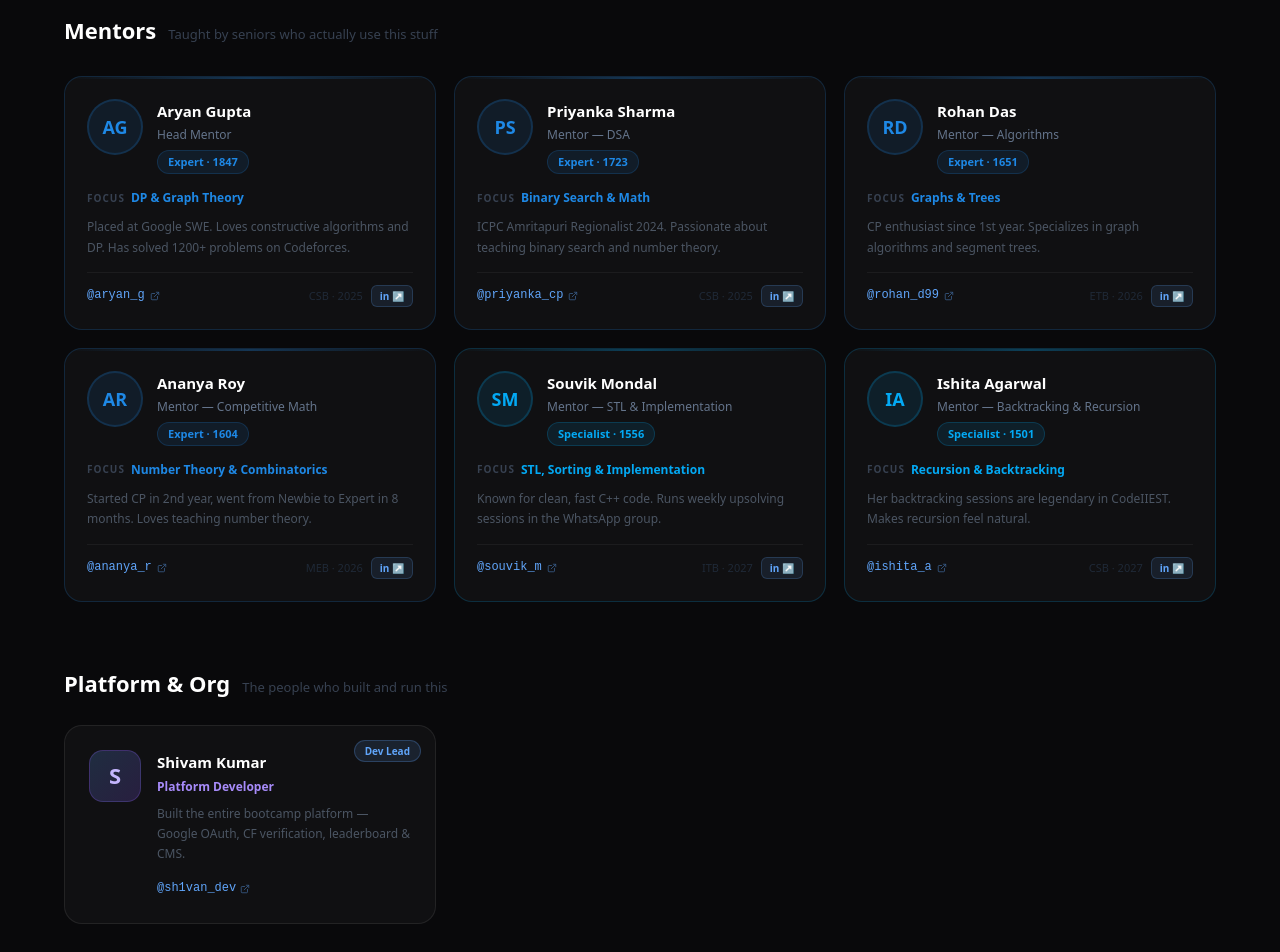
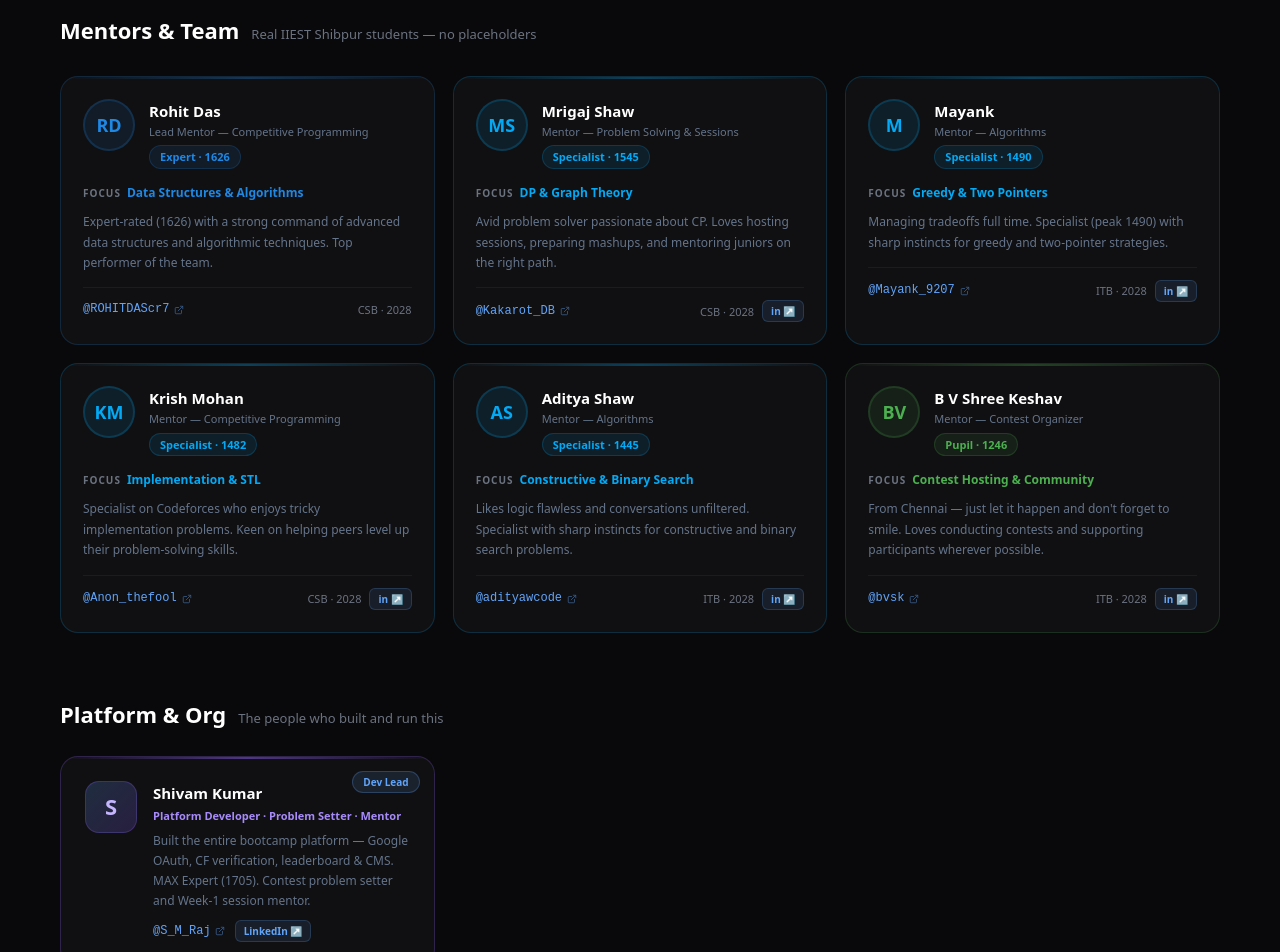
Before and after one commit to shivam-smraj/CodeIIEST-Summer-Bootcamp, a Next.js app: page /team in a window 1280 px wide. Shown: the part 620-1572 px from the top of the page. Built offline with nearby package versions, Linux system fonts and the light colour scheme; no server answers.

Commit message:
feat: update team page with real member data from Google Form

```diff
--- a/src/app/team/page.tsx
+++ b/src/app/team/page.tsx
@@ -7,107 +7,106 @@ export const metadata: Metadata = {
   description: 'Meet the CodeIIEST CP Team — mentors and organizers of the CodeIIEST CP & DSA Summer Bootcamp 2026.',
 };
 
-// ── Team data ──────────────────────────────────────────────────────────────────
-// Replace with real data from Google Form submissions before June 1st
+// ── Team data (from Google Form — May 28, 2026) ───────────────────────────────
 const MENTORS: {
   name: string; role: string; cfHandle: string; cfRating: number;
   cfRank: string; department: string; batch: number;
   linkedin?: string; image?: string; bio: string; speciality: string;
 }[] = [
   {
-    name: 'Aryan Gupta',
-    role: 'Head Mentor',
-    cfHandle: 'aryan_g',
-    cfRating: 1847,
+    name: 'Rohit Das',
+    role: 'Lead Mentor — Competitive Programming',
+    cfHandle: 'ROHITDAScr7',
+    cfRating: 1626,
     cfRank: 'expert',
     department: 'CSB',
-    batch: 2025,
-    bio: 'Placed at Google SWE. Loves constructive algorithms and DP. Has solved 1200+ problems on Codeforces.',
-    speciality: 'DP & Graph Theory',
-    linkedin: 'https://linkedin.com/',
+    batch: 2028,
+    bio: 'Expert-rated (1626) with a strong command of advanced data structures and algorithmic techniques. Top performer of the team.',
+    speciality: 'Data Structures & Algorithms',
   },
   {
-    name: 'Priyanka Sharma',
-    role: 'Mentor — DSA',
-    cfHandle: 'priyanka_cp',
-    cfRating: 1723,
-    cfRank: 'expert',
+    name: 'Mrigaj Shaw',
+    role: 'Mentor — Problem Solving & Sessions',
+    cfHandle: 'Kakarot_DB',
+    cfRating: 1545,
+    cfRank: 'specialist',
     department: 'CSB',
-    batch: 2025,
-    bio: 'ICPC Amritapuri Regionalist 2024. Passionate about teaching binary search and number theory.',
-    speciality: 'Binary Search & Math',
-    linkedin: 'https://linkedin.com/',
+    batch: 2028,
+    bio: 'Avid problem solver passionate about CP. Loves hosting sessions, preparing mashups, and mentoring juniors on the right path.',
+    speciality: 'DP & Graph Theory',
+    linkedin: 'https://www.linkedin.com/in/mrigaj-shaw-462767277/',
   },
   {
-    name: 'Rohan Das',
+    name: 'Mayank',
     role: 'Mentor — Algorithms',
-    cfHandle: 'rohan_d99',
-    cfRating: 1651,
-    cfRank: 'expert',
-    department: 'ETB',
-    batch: 2026,
-    bio: 'CP enthusiast since 1st year. Specializes in graph algorithms and segment trees.',
-    speciality: 'Graphs & Trees',
-    linkedin: 'https://linkedin.com/',
+    cfHandle: 'Mayank_9207',
+    cfRating: 1490,
+    cfRank: 'specialist',
+    department: 'ITB',
+    batch: 2028,
+    bio: 'Managing tradeoffs full time. Specialist (peak 1490) with sharp instincts for greedy and two-pointer strategies.',
+    speciality: 'Greedy & Two Pointers',
+    linkedin: 'https://www.linkedin.com/in/mayank9207',
   },
   {
-    name: 'Ananya Roy',
-    role: 'Mentor — Competitive Math',
-    cfHandle: 'ananya_r',
-    cfRating: 1604,
-    cfRank: 'expert',
-    department: 'MEB',
-    batch: 2026,
-    bio: 'Started CP in 2nd year, went from Newbie to Expert in 8 months. Loves teaching number theory.',
-    speciality: 'Number Theory & Combinatorics',
-    linkedin: 'https://linkedin.com/',
+    name: 'Krish Mohan',
+    role: 'Mentor — Competitive Programming',
+    cfHandle: 'Anon_thefool',
+    cfRating: 1482,
+    cfRank: 'specialist',
+    department: 'CSB',
+    batch: 2028,
+    bio: 'Specialist on Codeforces who enjoys tricky implementation problems. Keen on helping peers level up their problem-solving skills.',
+    speciality: 'Implementation & STL',
+    linkedin: 'https://www.linkedin.com/in/krish-mohan-072442344/',
   },
   {
-    name: 'Souvik Mondal',
-    role: 'Mentor — STL & Implementation',
-    cfHandle: 'souvik_m',
-    cfRating: 1556,
+    name: 'Aditya Shaw',
+    role: 'Mentor — Algorithms',
+    cfHandle: 'adityawcode',
+    cfRating: 1445,
     cfRank: 'specialist',
     department: 'ITB',
-    batch: 2027,
-    bio: 'Known for clean, fast C++ code. Runs weekly upsolving sessions in the WhatsApp group.',
-    speciality: 'STL, Sorting & Implementation',
-    linkedin: 'https://linkedin.com/',
+    batch: 2028,
+    bio: 'Likes logic flawless and conversations unfiltered. Specialist with sharp instincts for constructive and binary search problems.',
+    speciality: 'Constructive & Binary Search',
+    linkedin: 'https://www.linkedin.com/in/aditya-shaw-code',
   },
   {
-    name: 'Ishita Agarwal',
-    role: 'Mentor — Backtracking & Recursion',
-    cfHandle: 'ishita_a',
-    cfRating: 1501,
-    cfRank: 'specialist',
-    department: 'CSB',
-    batch: 2027,
-    bio: 'Her backtracking sessions are legendary in CodeIIEST. Makes recursion feel natural.',
-    speciality: 'Recursion & Backtracking',
-    linkedin: 'https://linkedin.com/',
+    name: 'B V Shree Keshav',
+    role: 'Mentor — Contest Organizer',
+    cfHandle: 'bvsk',
+    cfRating: 1246,
+    cfRank: 'pupil',
+    department: 'ITB',
+    batch: 2028,
+    bio: "From Chennai — just let it happen and don't forget to smile. Loves conducting contests and supporting participants wherever possible.",
+    speciality: 'Contest Hosting & Community',
+    linkedin: 'https://www.linkedin.com/in/shree-keshav-440088348',
   },
 ];
 
 const ORGANIZERS = [
   {
     name: 'Shivam Kumar',
-    role: 'Platform Developer',
-    cfHandle: 'sh1van_dev',
+    role: 'Platform Developer · Problem Setter · Mentor',
+    cfHandle: 'S_M_Raj',
+    cfRating: 1705,
     department: 'EEB',
     batch: 2028,
-    bio: 'Built the entire bootcamp platform — Google OAuth, CF verification, leaderboard & CMS.',
-    linkedin: undefined as string | undefined,
+    bio: 'Built the entire bootcamp platform — Google OAuth, CF verification, leaderboard & CMS. MAX Expert (1705). Contest problem setter and Week-1 session mentor.',
+    linkedin: 'https://www.linkedin.com/in/smraj0198/',
     isDevLead: true,
   },
 ];
 
-const RANK_COLORS: Record<string, { text: string; bg: string; border: string; gradient: string }> = {
-  newbie:             { text: '#9e9e9e', bg: 'rgba(158,158,158,0.10)', border: 'rgba(158,158,158,0.20)', gradient: 'from-gray-500/20 to-gray-600/10' },
-  pupil:              { text: '#4caf50', bg: 'rgba(76,175,80,0.10)',   border: 'rgba(76,175,80,0.20)',   gradient: 'from-green-500/20 to-green-600/10' },
-  specialist:         { text: '#03a9f4', bg: 'rgba(3,169,244,0.10)',   border: 'rgba(3,169,244,0.20)',   gradient: 'from-cyan-500/20 to-blue-600/10' },
-  expert:             { text: '#1e88e5', bg: 'rgba(30,136,229,0.10)',  border: 'rgba(30,136,229,0.20)',  gradient: 'from-blue-500/20 to-blue-700/10' },
-  'candidate master': { text: '#aa00ff', bg: 'rgba(170,0,255,0.10)',   border: 'rgba(170,0,255,0.20)',   gradient: 'from-purple-500/20 to-violet-700/10' },
-  master:             { text: '#ff6d00', bg: 'rgba(255,109,0,0.10)',   border: 'rgba(255,109,0,0.20)',   gradient: 'from-orange-500/20 to-amber-600/10' },
+const RANK_COLORS: Record<string, { text: string; bg: string; border: string }> = {
+  newbie:             { text: '#9e9e9e', bg: 'rgba(158,158,158,0.10)', border: 'rgba(158,158,158,0.20)' },
+  pupil:              { text: '#4caf50', bg: 'rgba(76,175,80,0.10)',   border: 'rgba(76,175,80,0.20)'   },
+  specialist:         { text: '#03a9f4', bg: 'rgba(3,169,244,0.10)',   border: 'rgba(3,169,244,0.20)'   },
+  expert:             { text: '#1e88e5', bg: 'rgba(30,136,229,0.10)',  border: 'rgba(30,136,229,0.20)'  },
+  'candidate master': { text: '#aa00ff', bg: 'rgba(170,0,255,0.10)',   border: 'rgba(170,0,255,0.20)'   },
+  master:             { text: '#ff6d00', bg: 'rgba(255,109,0,0.10)',   border: 'rgba(255,109,0,0.20)'   },
 };
 
 export default function TeamPage() {
@@ -120,12 +119,10 @@ export default function TeamPage() {
         paddingTop: 60, paddingBottom: 56, textAlign: 'center',
         position: 'relative', overflow: 'hidden',
       }}>
-        {/* Decorative background orbs */}
         <div style={{ position: 'absolute', top: -60, left: '20%', width: 300, height: 300, background: 'rgba(220,38,38,0.04)', borderRadius: '50%', filter: 'blur(60px)', pointerEvents: 'none' }} />
         <div style={{ position: 'absolute', top: -40, right: '20%', width: 250, height: 250, background: 'rgba(30,136,229,0.04)', borderRadius: '50%', filter: 'blur(60px)', pointerEvents: 'none' }} />
 
         <div style={{ maxWidth: 720, margin: '0 auto', padding: '0 24px', position: 'relative' }}>
-          {/* A CodeIIEST × GDG Production badge from PDF */}
           <div style={{
             display: 'inline-flex', alignItems: 'center', gap: 8, marginBottom: 20,
             background: 'rgba(255,255,255,0.04)', border: '1px solid rgba(255,255,255,0.10)',
@@ -152,15 +149,15 @@ export default function TeamPage() {
           </h1>
 
           <p style={{ color: '#94a3b8', fontSize: 16, lineHeight: 1.8, maxWidth: 540, margin: '0 auto 28px' }}>
-            Seniors who actually use this stuff — not recordings from 2019.
-            Taught by IIEST Shibpur CP experts who&apos;ve been in your shoes.
+            Real IIEST Shibpur students who&apos;ve been in your shoes —
+            not recordings from 2019.
           </p>
 
           {/* Stat pills */}
           <div style={{ display: 'flex', justifyContent: 'center', gap: 12, flexWrap: 'wrap' }}>
             {[
               { label: `${MENTORS.length} Mentors`, icon: '🎓' },
-              { label: 'Expert+ Rated', icon: '⭐' },
+              { label: 'Specialist+ Rated', icon: '⭐' },
               { label: 'IIEST Verified', icon: '🏫' },
               { label: 'Mon Sessions', icon: '📅' },
             ].map(({ label, icon }) => (
@@ -176,9 +173,9 @@ export default function TeamPage() {
         </div>
       </div>
 
-      <div style={{ maxWidth: 1200, margin: '0 auto', padding: '60px 24px' }}>
+      <div style={{ maxWidth: 1200, margin: '0 auto', padding: '60px 20px' }}>
 
-        {/* ── Season Info Banner ───────────────────────────────────────────── */}
+        {/* ── Season Info Banner ─────────────────────────────────────────── */}
         <div style={{
           background: 'linear-gradient(135deg, rgba(220,38,38,0.06) 0%, rgba(30,136,229,0.06) 100%)',
           border: '1px solid rgba(255,255,255,0.08)', borderRadius: 16,
@@ -200,45 +197,48 @@ export default function TeamPage() {
               { label: 'Format', value: '1 Topic + 1 CF Contest / Week' },
             ].map(({ label, value }) => (
               <div key={label}>
-                <p style={{ color: '#374151', fontSize: 11, fontWeight: 700, textTransform: 'uppercase', letterSpacing: '0.08em', marginBottom: 3 }}>{label}</p>
+                <p style={{ color: '#6b7280', fontSize: 11, fontWeight: 700, textTransform: 'uppercase', letterSpacing: '0.08em', marginBottom: 3 }}>{label}</p>
                 <p style={{ color: '#e2e8f0', fontSize: 13, fontWeight: 600 }}>{value}</p>
               </div>
             ))}
           </div>
         </div>
 
-        {/* ── Mentors ──────────────────────────────────────────────────────── */}
+        {/* ── Mentors ───────────────────────────────────────────────────── */}
         <div style={{ marginBottom: 64 }}>
           <div style={{ display: 'flex', alignItems: 'baseline', gap: 12, marginBottom: 28 }}>
-            <h2 style={{ color: '#fff', fontWeight: 800, fontSize: 22 }}>Mentors</h2>
-            <span style={{ color: '#374151', fontSize: 13 }}>
-              Taught by seniors who actually use this stuff
+            <h2 style={{ color: '#fff', fontWeight: 800, fontSize: 22 }}>Mentors &amp; Team</h2>
+            <span style={{ color: '#6b7280', fontSize: 13 }}>
+              Real IIEST Shibpur students — no placeholders
             </span>
           </div>
 
           <div style={{
             display: 'grid',
-            gridTemplateColumns: 'repeat(auto-fill, minmax(320px, 1fr))',
+            gridTemplateColumns: 'repeat(auto-fill, minmax(300px, 1fr))',
             gap: 18,
           }}>
             {MENTORS.map(m => <MentorCard key={m.cfHandle} mentor={m} />)}
           </div>
         </div>
 
-        {/* ── Organizers ───────────────────────────────────────────────────── */}
+        {/* ── Organizers ────────────────────────────────────────────────── */}
         <div style={{ marginBottom: 60 }}>
           <div style={{ display: 'flex', alignItems: 'baseline', gap: 12, marginBottom: 24 }}>
-            <h2 style={{ color: '#fff', fontWeight: 800, fontSize: 22 }}>Platform & Org</h2>
-            <span style={{ color: '#374151', fontSize: 13 }}>The people who built and run this</span>
+            <h2 style={{ color: '#fff', fontWeight: 800, fontSize: 22 }}>Platform &amp; Org</h2>
+            <span style={{ color: '#6b7280', fontSize: 13 }}>The people who built and run this</span>
           </div>
 
           <div style={{ display: 'grid', gridTemplateColumns: 'repeat(auto-fill, minmax(300px, 1fr))', gap: 18 }}>
             {ORGANIZERS.map(org => (
               <div key={org.cfHandle} style={{
-                background: 'rgba(255,255,255,0.03)', border: '1px solid rgba(255,255,255,0.08)',
+                background: 'rgba(255,255,255,0.03)', border: '1px solid rgba(139,92,246,0.25)',
                 borderRadius: 18, padding: 24, display: 'flex', gap: 16,
                 position: 'relative', overflow: 'hidden',
               }}>
+                {/* Top accent */}
+                <div style={{ position: 'absolute', top: 0, left: 0, right: 0, height: 2, background: 'linear-gradient(90deg, transparent, rgba(139,92,246,0.5), transparent)' }} />
+
                 {org.isDevLead && (
                   <div style={{
                     position: 'absolute', top: 14, right: 14,
@@ -257,37 +257,45 @@ export default function TeamPage() {
                 }}>
                   {org.name[0]}
                 </div>
-                <div style={{ minWidth: 0 }}>
+                <div style={{ minWidth: 0, flex: 1 }}>
                   <h3 style={{ color: '#fff', fontWeight: 700, fontSize: 15, marginBottom: 3 }}>{org.name}</h3>
-                  <p style={{ color: '#a78bfa', fontSize: 12, fontWeight: 600, marginBottom: 8 }}>{org.role}</p>
-                  <p style={{ color: '#4b5563', fontSize: 12, lineHeight: 1.65, marginBottom: 10 }}>{org.bio}</p>
-                  <a href={`https://codeforces.com/profile/${org.cfHandle}`}
-                    target="_blank" rel="noopener noreferrer"
-                    style={{ color: '#60a5fa', fontSize: 12, fontFamily: 'monospace', textDecoration: 'none', display: 'inline-flex', alignItems: 'center', gap: 4 }}>
-                    @{org.cfHandle} <ExternalLink style={{ width: 10, height: 10, opacity: 0.5 }} />
-                  </a>
+                  <p style={{ color: '#a78bfa', fontSize: 11, fontWeight: 600, marginBottom: 8, lineHeight: 1.4 }}>{org.role}</p>
+                  <p style={{ color: '#64748b', fontSize: 12, lineHeight: 1.65, marginBottom: 10 }}>{org.bio}</p>
+                  <div style={{ display: 'flex', alignItems: 'center', gap: 10, flexWrap: 'wrap' }}>
+                    <a href={`https://codeforces.com/profile/${org.cfHandle}`}
+                      target="_blank" rel="noopener noreferrer"
+                      style={{ color: '#60a5fa', fontSize: 12, fontFamily: 'monospace', textDecoration: 'none', display: 'inline-flex', alignItems: 'center', gap: 4 }}>
+                      @{org.cfHandle} <ExternalLink style={{ width: 10, height: 10, opacity: 0.5 }} />
+                    </a>
+                    {org.linkedin && (
+                      <a href={org.linkedin} target="_blank" rel="noopener noreferrer"
+                        style={{ background: 'rgba(96,165,250,0.10)', border: '1px solid rgba(96,165,250,0.20)', borderRadius: 6, padding: '2px 8px', color: '#60a5fa', fontSize: 10, fontWeight: 600, textDecoration: 'none' }}>
+                        LinkedIn ↗
+                      </a>
+                    )}
+                  </div>
                 </div>
               </div>
             ))}
           </div>
         </div>
 
-        {/* ── Rules from PDF ───────────────────────────────────────────────── */}
+        {/* ── Rules from PDF ────────────────────────────────────────────── */}
         <div style={{
           background: 'rgba(255,255,255,0.02)', border: '1px solid rgba(255,255,255,0.07)',
-          borderRadius: 20, padding: '36px 32px', marginBottom: 56,
+          borderRadius: 20, padding: '36px 28px', marginBottom: 56,
         }}>
           <h2 style={{ color: '#fff', fontWeight: 800, fontSize: 20, marginBottom: 24 }}>
             📋 Ground Rules — Six Lines
           </h2>
-          <div style={{ display: 'grid', gridTemplateColumns: 'repeat(auto-fill, minmax(280px, 1fr))', gap: 14 }}>
+          <div style={{ display: 'grid', gridTemplateColumns: 'repeat(auto-fill, minmax(260px, 1fr))', gap: 14 }}>
             {[
-              { n: 'i', rule: 'Write your own code.', detail: 'Discussing live, copying, or letting AI do your thinking = cheating. We catch it, you\'re out.' },
-              { n: 'ii', rule: 'Syntax ok. Solution not.', detail: 'Looking up syntax is fine. If you can\'t write what you\'re pasting, you don\'t know it yet.' },
-              { n: 'iii', rule: 'Missed a contest?', detail: 'Scores zero and gets dropped from your average. Life happens — just show up next week.' },
-              { n: 'iv', rule: 'Upsolve, always.', detail: 'Every problem you couldn\'t crack on Friday is homework before Monday. The contest is the diagnostic.' },
-              { n: 'v', rule: 'Don\'t watch your rating in W1.', detail: 'It will dip. It will bounce. Two contests is noise. Two months is signal. Stop refreshing.' },
-              { n: 'vi', rule: 'Stuck? WhatsApp group.', detail: 'Seniors are in there for a reason. No dumb questions — only unasked ones.' },
+              { n: 'i',   rule: 'Write your own code.',         detail: "Discussing live, copying, or letting AI do your thinking = cheating. We catch it, you're out." },
+              { n: 'ii',  rule: 'Syntax ok. Solution not.',     detail: "Looking up syntax is fine. If you can't write what you're pasting, you don't know it yet." },
+              { n: 'iii', rule: 'Missed a contest?',            detail: 'Scores zero and gets dropped from your average. Life happens — just show up next week.' },
+              { n: 'iv',  rule: 'Upsolve, always.',             detail: "Every problem you couldn't crack on Friday is homework before Monday. The contest is the diagnostic." },
+              { n: 'v',   rule: "Don't watch your rating in W1.", detail: 'It will dip. It will bounce. Two contests is noise. Two months is signal. Stop refreshing.' },
+              { n: 'vi',  rule: 'Stuck? WhatsApp group.',       detail: 'Seniors are in there for a reason. No dumb questions — only unasked ones.' },
             ].map(({ n, rule, detail }) => (
               <div key={n} style={{
                 background: 'rgba(255,255,255,0.03)', border: '1px solid rgba(255,255,255,0.06)',
@@ -305,7 +313,7 @@ export default function TeamPage() {
           </div>
         </div>
 
-        {/* ── CTA ─────────────────────────────────────────────────────────── */}
+        {/* ── CTA ──────────────────────────────────────────────────────── */}
         <div style={{ textAlign: 'center', background: 'linear-gradient(135deg, rgba(220,38,38,0.08), rgba(30,136,229,0.06))', border: '1px solid rgba(255,255,255,0.08)', borderRadius: 20, padding: '44px 32px' }}>
           <div style={{ fontSize: 40, marginBottom: 14 }}>🚀</div>
           <h2 style={{ color: '#fff', fontWeight: 900, fontSize: 24, marginBottom: 10 }}>
@@ -348,7 +356,7 @@ function MentorCard({ mentor }: { mentor: typeof MENTORS[0] }) {
       <div style={{ display: 'flex', gap: 14, alignItems: 'flex-start', marginBottom: 14 }}>
         {/* Avatar */}
         <div style={{
-          width: 56, height: 56, borderRadius: '50%', flexShrink: 0,
+          width: 52, height: 52, borderRadius: '50%', flexShrink: 0,
           background: rc.bg, border: `2px solid ${rc.border}`,
           display: 'flex', alignItems: 'center', justifyContent: 'center',
           fontSize: 18, fontWeight: 900, color: rc.text, overflow: 'hidden',
@@ -362,7 +370,7 @@ function MentorCard({ mentor }: { mentor: typeof MENTORS[0] }) {
         {/* Info */}
         <div style={{ minWidth: 0, flex: 1 }}>
           <h3 style={{ color: '#fff', fontWeight: 700, fontSize: 15, marginBottom: 2 }}>{mentor.name}</h3>
-          <p style={{ color: '#64748b', fontSize: 12, marginBottom: 6 }}>{mentor.role}</p>
+          <p style={{ color: '#64748b', fontSize: 11, marginBottom: 6, lineHeight: 1.3 }}>{mentor.role}</p>
           <div style={{ display: 'flex', gap: 6, flexWrap: 'wrap' }}>
             <span style={{ display: 'inline-flex', alignItems: 'center', gap: 4, background: rc.bg, border: `1px solid ${rc.border}`, borderRadius: 20, padding: '2px 10px', fontSize: 11, fontWeight: 700, color: rc.text }}>
               {mentor.cfRank.charAt(0).toUpperCase() + mentor.cfRank.slice(1)} · {mentor.cfRating}
@@ -373,12 +381,12 @@ function MentorCard({ mentor }: { mentor: typeof MENTORS[0] }) {
 
       {/* Speciality */}
       <div style={{ display: 'flex', alignItems: 'center', gap: 6, marginBottom: 10 }}>
-        <span style={{ fontSize: 10, fontWeight: 700, textTransform: 'uppercase', letterSpacing: '0.1em', color: '#374151' }}>Focus</span>
+        <span style={{ fontSize: 10, fontWeight: 700, textTransform: 'uppercase', letterSpacing: '0.1em', color: '#6b7280' }}>Focus</span>
         <span style={{ fontSize: 12, color: rc.text, fontWeight: 600 }}>{mentor.speciality}</span>
       </div>
 
       {/* Bio */}
-      <p style={{ color: '#4b5563', fontSize: 12, lineHeight: 1.7, marginBottom: 14 }}>{mentor.bio}</p>
+      <p style={{ color: '#64748b', fontSize: 12, lineHeight: 1.7, marginBottom: 14 }}>{mentor.bio}</p>
 
       {/* Footer */}
       <div style={{ display: 'flex', alignItems: 'center', justifyContent: 'space-between', borderTop: '1px solid rgba(255,255,255,0.05)', paddingTop: 12 }}>
@@ -388,7 +396,7 @@ function MentorCard({ mentor }: { mentor: typeof MENTORS[0] }) {
           @{mentor.cfHandle} <ExternalLink style={{ width: 10, height: 10, opacity: 0.5 }} />
         </a>
         <div style={{ display: 'flex', gap: 8, alignItems: 'center' }}>
-          <span style={{ color: '#1f2937', fontSize: 11 }}>{mentor.department} · {mentor.batch}</span>
+          <span style={{ color: '#6b7280', fontSize: 11 }}>{mentor.department} · {mentor.batch}</span>
           {mentor.linkedin && (
             <a href={mentor.linkedin} target="_blank" rel="noopener noreferrer"
               style={{ background: 'rgba(96,165,250,0.10)', border: '1px solid rgba(96,165,250,0.20)', borderRadius: 6, padding: '2px 8px', color: '#60a5fa', fontSize: 10, fontWeight: 600, textDecoration: 'none' }}>
```
